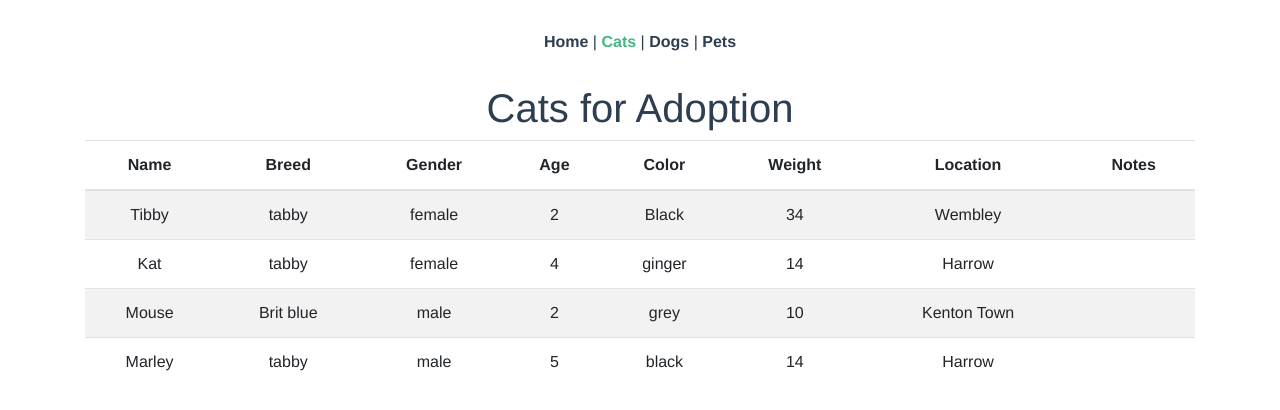
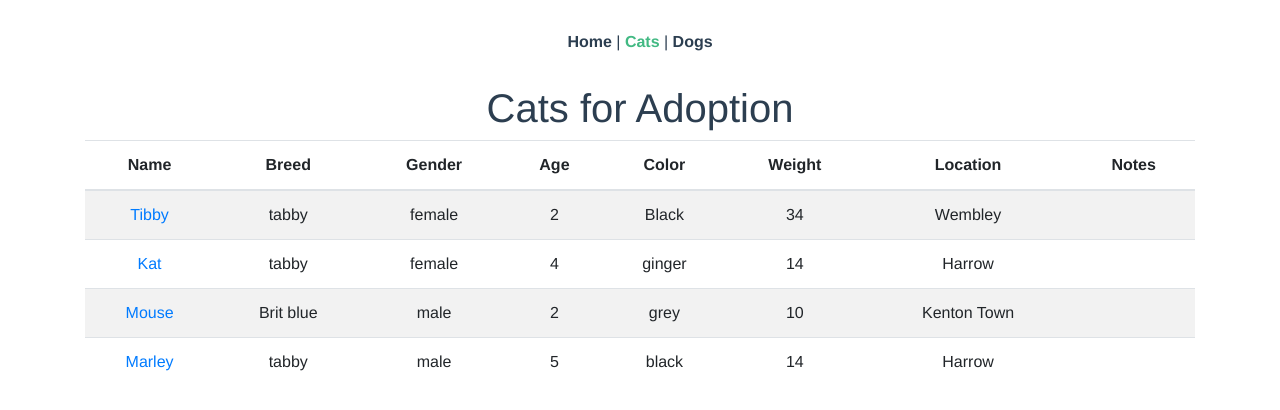
Before and after one commit to christocarr/adopt-a-pet, a Vue app: page /cats in a window 1280 px wide. Shown: the top 410 px of the page. Built offline with nearby package versions, Linux system fonts and the light colour scheme.

Commit message:
Add link to cat name to route to pets view

```diff
--- a/src/App.vue
+++ b/src/App.vue
@@ -3,8 +3,7 @@
     <div id="nav">
       <router-link to="/">Home</router-link> |
       <router-link to="/cats">Cats</router-link> |
-      <router-link to="/dogs">Dogs</router-link> |
-      <router-link to="/pets">Pets</router-link>
+      <router-link to="/dogs">Dogs</router-link>
     </div>
     <b-container>
       <router-view/>
--- a/src/router/index.js
+++ b/src/router/index.js
@@ -24,7 +24,7 @@
     component: Dogs
   },
   {
-    path: '/Pets',
+    path: '/pets/:id',
     name: 'Pets',
     component: Pets
   }
--- a/src/views/Cats.vue
+++ b/src/views/Cats.vue
@@ -1,7 +1,13 @@
 <template>
   <div>
     <h1>Cats for Adoption</h1>
-    <b-table striped hover :items="cats" />
+    <b-table striped hover :items="cats" >
+      <template v-slot:cell(name)="data">
+        <router-link :to="`/pets/${data.index}`">
+          {{ data.value}}
+        </router-link>
+      </template>
+    </b-table>
   </div>
 </template>
 
--- a/src/views/Home.vue
+++ b/src/views/Home.vue
@@ -1,6 +1,6 @@
 <template>
   <div class="home">
-    Home
+    <h1>Adopt a pet that needs a good home.</h1>
   </div>
 </template>
 
```
